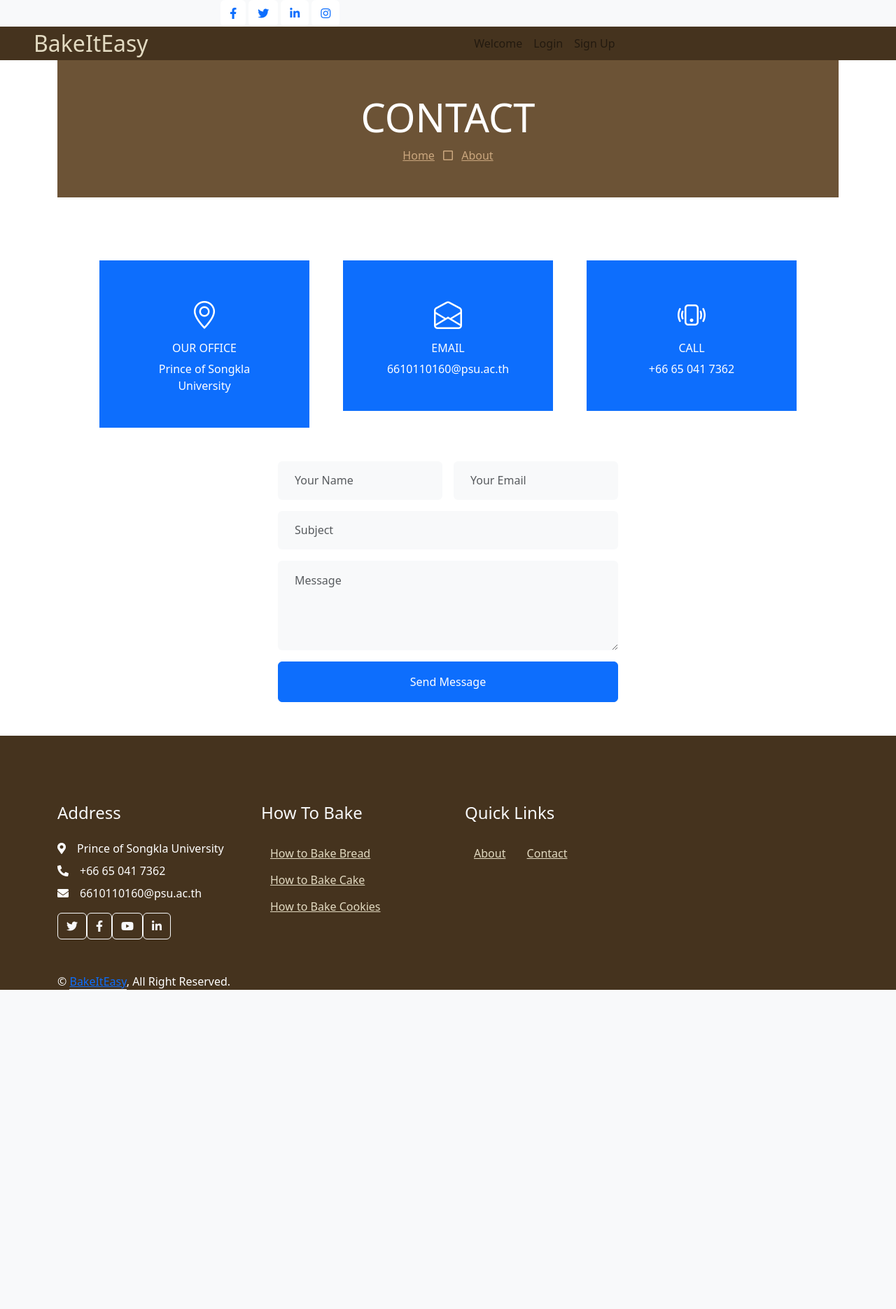
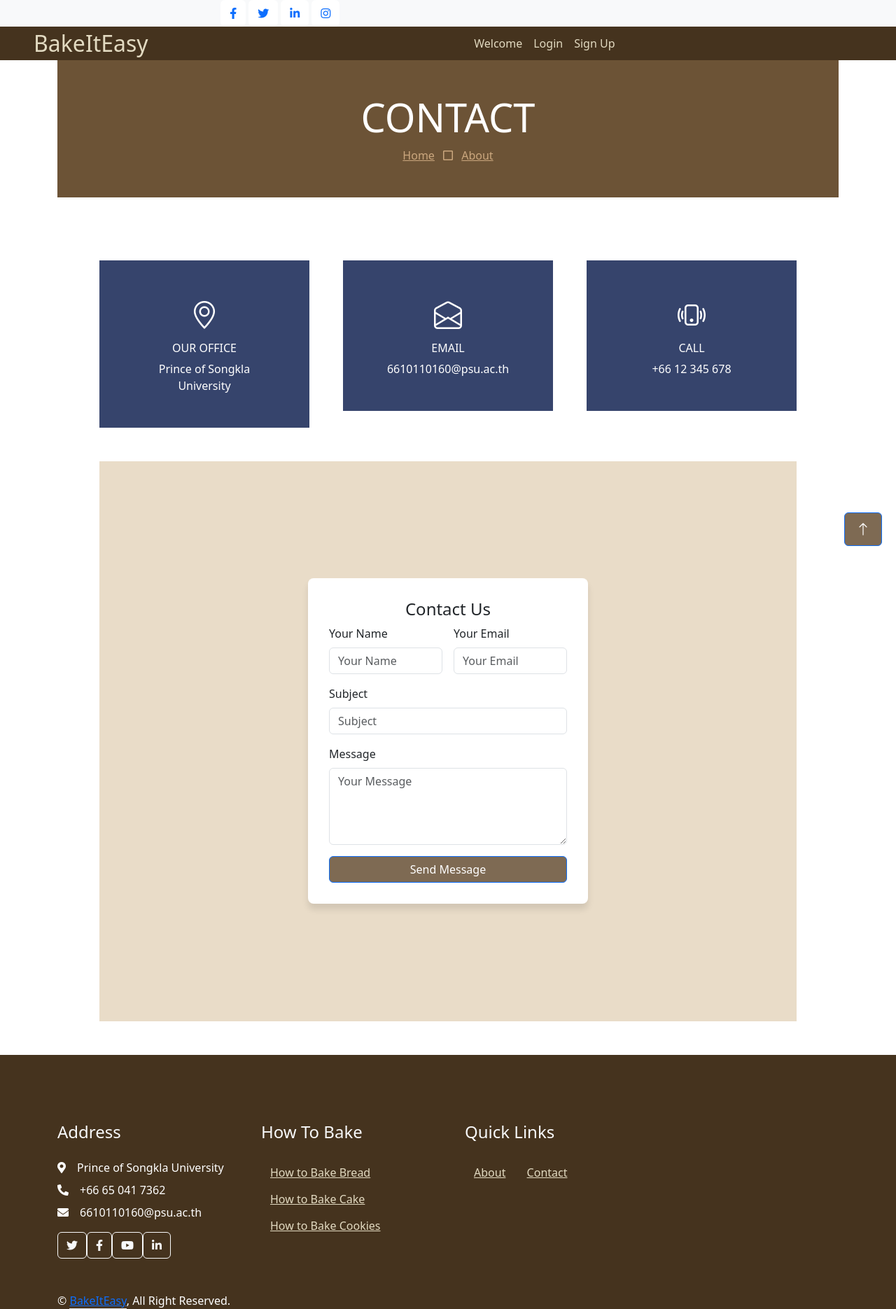
Before and after one commit to nimpy-wth/flask-web, a Flask app: page /contact in a window 1280 px wide. Shown: the whole page at 70% size. Before the commit the page ends 1414 px from the top, so only its background shows below. Run offline with Flask 3, Linux system fonts and the light colour scheme; some libraries are stand-ins or nearby versions; some web fonts are replaced.

Commit message:
update templates

```diff
--- a/website/templates/base.html
+++ b/website/templates/base.html
@@ -96,9 +96,9 @@
               <a href="/contact" class="nav-item nav-link" style="color: #e2dac1;">Contact</a>
               <a href="/logout" class="nav-item nav-link" style="color: #e2dac1;">Log out</a>
             {% else %}
-              <a href="/" id ="welcome" class="nav-item nav-link">Welcome</a>
-              <a class="nav-item nav-link" id="login" href="/login">Login</a>
-              <a class="nav-item nav-link" id="signUp" href="/sign-up">Sign Up</a>
+              <a href="/" id ="welcome" class="nav-item nav-link" style="color: #e2dac1;">Welcome</a>
+              <a class="nav-item nav-link" id="login" href="/login" style="color: #e2dac1;">Login</a>
+              <a class="nav-item nav-link" id="signUp" href="/sign-up" style="color: #e2dac1;">Sign Up</a>
             {% endif %}
           </div>
       </div>
@@ -170,6 +170,12 @@
     </div>
     <!-- Footer End -->
 
+    <!-- Back to Top -->
+    <a href="#" class="btn btn-lg btn-primary btn-lg-square rounded-2 back-to-top" style="background-color: #7e6a53; position: fixed; bottom: 20px; right: 20px;">
+      <i class="bi bi-arrow-up"></i>
+    </a>
+
+
     <script
       src="https://code.jquery.com/jquery-3.2.1.slim.min.js"
       integrity="sha384-KJ3o2DKtIkvYIK3UENzmM7KCkRr/rE9/Qpg6aAZGJwFDMVNA/GpGFF93hXpG5KkN"
--- a/website/templates/contact.html
+++ b/website/templates/contact.html
@@ -21,49 +21,76 @@
         <div class="container">
             <div class="row g-5 mb-5">
                 <div class="col-lg-4 col-md-6">
-                    <div class="bg-primary border-inner text-center text-white p-5">
+                    <div class=" border-inner text-center text-white p-5" style="background-color: #36446c;">
                         <i class="bi bi-geo-alt fs-1 text-white"></i>
                         <h6 class="text-uppercase my-2">Our Office</h6>
                         <span>Prince of Songkla University</span>
                     </div>
                 </div>
                 <div class="col-lg-4 col-md-6">
-                    <div class="bg-primary border-inner text-center text-white p-5">
+                    <div class=" border-inner text-center text-white p-5" style="background-color: #36446c;">
                         <i class="bi bi-envelope-open fs-1 text-white"></i>
                         <h6 class="text-uppercase my-2">Email</h6>
                         <span>6610110160@psu.ac.th</span>
                     </div>
                 </div>
                 <div class="col-lg-4 col-md-6">
-                    <div class="bg-primary border-inner text-center text-white p-5">
+                    <div class=" border-inner text-center text-white p-5" style="background-color: #36446c;">
                         <i class="bi bi-phone-vibrate fs-1 text-white"></i>
                         <h6 class="text-uppercase my-2">Call</h6>
-                        <span>+66 65 041 7362</span>
+                        <span>+66 12 345 678</span>
                     </div>
                 </div>
             </div>
-            <div class="row justify-content-center">
-                <div class="col-lg-6">
-                    <form>
-                        <div class="row g-3">
-                            <div class="col-sm-6">
-                                <input type="text" class="form-control bg-light border-0 px-4" placeholder="Your Name" style="height: 55px;">
-                            </div>
-                            <div class="col-sm-6">
-                                <input type="email" class="form-control bg-light border-0 px-4" placeholder="Your Email" style="height: 55px;">
-                            </div>
-                            <div class="col-sm-12">
-                                <input type="text" class="form-control bg-light border-0 px-4" placeholder="Subject" style="height: 55px;">
-                            </div>
-                            <div class="col-sm-12">
-                                <textarea class="form-control bg-light border-0 px-4 py-3" rows="4" placeholder="Message"></textarea>
-                            </div>
-                            <div class="col-sm-12">
-                                <button class="btn btn-primary border-inner w-100 py-3" type="submit">Send Message</button>
+
+            <div class="container-fluid" style="background-color: #e9dcc8; height: 100vh; display: flex; justify-content: center; align-items: center;">
+                <form method="POST" style="background-color: #ffffff; padding: 30px; border-radius: 8px; width: 400px; box-shadow: 0 8px 10px rgba(0, 0, 0, 0.1);">
+                    <h4 align="center">Contact Us</h4>
+                    <div class="row g-3">
+                        <div class="col-md-6">
+                            <div class="form-group">
+                                <label for="name">Your Name</label>
+                                <input
+                                    type="text"
+                                    class="form-control"
+                                    id="name"
+                                    name="name"
+                                    placeholder="Your Name"
+                                />
                             </div>
                         </div>
-                    </form>
-                </div>
+                        <div class="col-md-6">
+                            <div class="form-group">
+                                <label for="email">Your Email</label>
+                                <input
+                                    type="email"
+                                    class="form-control"
+                                    id="email"
+                                    name="email"
+                                    placeholder="Your Email"
+                                />
+                            </div>
+                        </div>
+                    </div>
+
+                    <div class="form-group">
+                        <label for="subject">Subject</label>
+                        <input
+                            type="text"
+                            class="form-control"
+                            id="subject"
+                            name="subject"
+                            placeholder="Subject"
+                        />
+                    </div>
+
+                    <div class="form-group">
+                        <label for="message">Message</label>
+                        <textarea class="form-control" rows="4" id="message" name="message" placeholder="Your Message"></textarea>
+                    </div>
+
+                    <button type="submit" class="btn btn-primary" style="background-color: #7e6a53; width: 100%;">Send Message</button>
+                </form>
             </div>
         </div>
     </div>
--- a/website/templates/welcome.html
+++ b/website/templates/welcome.html
@@ -7,9 +7,9 @@
     <div class="container py-5">
         <div class="row justify-content-center">
             <div class="col-lg-8 text-center text-lg-start">
-                <h1 class="font-secondary text-secondary mb-4">Welcome To</h1>
-                <h1 class="display-1 text-uppercase text-#e9dcc8 mb-4" >Bake it Easy</h1>
-                <h2 class="text-uppercase text-white ">Life is complicated, baking shouldn't be. Join us for recipes so easy!</h2>
+                <h1 class="font-secondary mb-4" style="color: #36446c;">Welcome To</h1>
+                <h1 class="display-1 text-uppercase mb-4" style="color: #45331e;">Bake it Easy</h1>
+                <h3 class="text-uppercase" style="color: #827564;">Life is complicated, baking shouldn't be. Join us for recipes so easy!</h3>
                 <div class="d-flex align-items-center justify-content-center justify-content-lg-center pt-5">
                     <a class="btn btn-primary border-inner py-3 px-5 me-5" style="background-color: #7e6a53; margin-right: 5px;" id="login" href="/login">Login</a>
                     <a class="btn btn-primary border-inner py-3 px-5 me-5" style="background-color: #a1886c; margin-left: 5px;" id="signUp" href="/sign-up">Sign Up</a>
```
Also changed, not shown: website/templates/about.html (+23 -23 lines), website/templates/home.html (+22 -27 lines).
